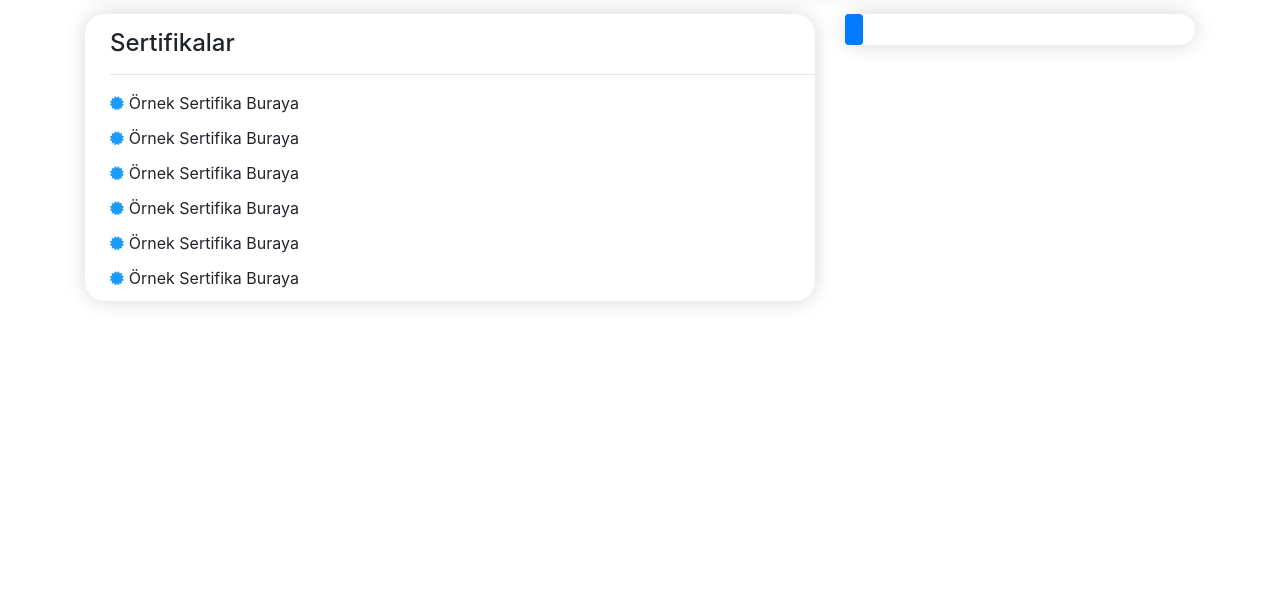
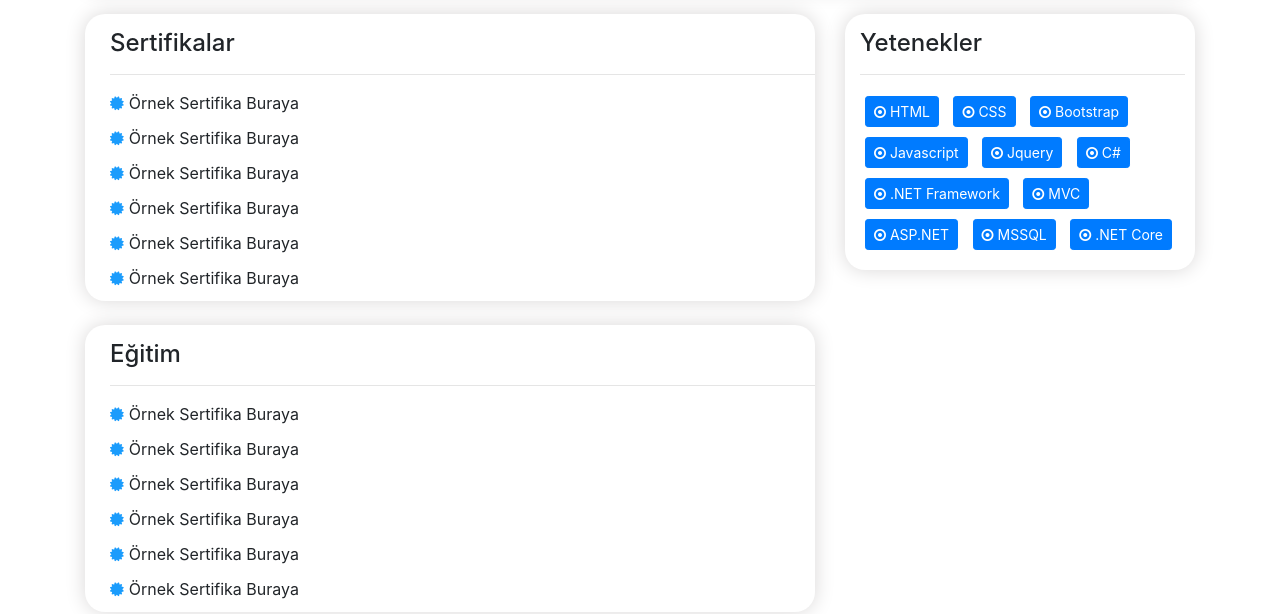
Before and after one commit to codeofpunk/HTML-CV-Template-Example-, a plain HTML site: page CV/index.html in a window 1280 px wide. Shown: the part 294-908 px from the top of the page. Before the commit the page ends 800 px from the top, so only its background shows below. Drawn offline with Linux system fonts and the light colour scheme.

Commit message:
Batuhan
v1

```diff
--- a/CV/Content/main.css
+++ b/CV/Content/main.css
@@ -69,3 +69,17 @@
     background-color: white;
     border-radius: 20px;
 }
+
+.yetenekler {
+    padding-top: 15px;
+    padding-bottom: 15px;
+    padding-left: 15px;
+    padding-right: 10px;
+}
+
+.yetenekBtn {
+    margin-top: 5px;
+    margin-bottom: 5px;
+    margin-left: 5px;
+    margin-right: 5px;
+}
--- a/CV/index.html
+++ b/CV/index.html
@@ -16,11 +16,13 @@
 <div class="container">
     <div class="row">
 
-        <div class="col-md-3"> <!-- Header sol, fotoğraf alanı.-->
-            <img class="head golge img-fluid" src="Images/profile.png"/>
+        <div class="col-md-3">
+            <!-- Header sol, fotoğraf alanı.-->
+            <img class="head golge img-fluid" src="Images/profile.png" />
         </div>
 
-        <div class="col-md-9"> <!-- Header sağ, hakkımda alanı.-->
+        <div class="col-md-9">
+            <!-- Header sağ, hakkımda alanı.-->
             <div class="head golge">
                 <div class="headParagraf">
                     <h3>Başlık</h3>
@@ -43,27 +45,57 @@
             </div>
         </div>
     </div>
-    <br/>
+    <br />
     <div class="row">
         <div class="col-md-8">
             <div class="sertifikalar golge">
                 <h4>Sertifikalar</h4>
-                <hr/>
-                <i class="fa fa-certificate"></i><a>Örnek Sertifika Buraya</a><br/>
-                <i class="fa fa-certificate"></i><a>Örnek Sertifika Buraya</a><br/>
-                <i class="fa fa-certificate"></i><a>Örnek Sertifika Buraya</a><br/>
-                <i class="fa fa-certificate"></i><a>Örnek Sertifika Buraya</a><br/>
-                <i class="fa fa-certificate"></i><a>Örnek Sertifika Buraya</a><br/>
-                <i class="fa fa-certificate"></i><a>Örnek Sertifika Buraya</a><br/>
+                <hr />
+                <i class="fa fa-certificate"></i><a>Örnek Sertifika Buraya</a><br />
+                <i class="fa fa-certificate"></i><a>Örnek Sertifika Buraya</a><br />
+                <i class="fa fa-certificate"></i><a>Örnek Sertifika Buraya</a><br />
+                <i class="fa fa-certificate"></i><a>Örnek Sertifika Buraya</a><br />
+                <i class="fa fa-certificate"></i><a>Örnek Sertifika Buraya</a><br />
+                <i class="fa fa-certificate"></i><a>Örnek Sertifika Buraya</a><br />
 
             </div>
         </div>
         <div class="col-md-4">
             <div class="yetenekler golge">
-                <button type="button" class="btn btn-primary btn-sm"><i class="fa fa-"></i></button>
+                <h4>Yetenekler</h4>
+                <hr />
+                <button type="button" class="btn btn-primary btn-sm yetenekBtn"><i class="fa fa-dot-circle-o"></i> HTML</button>
+                <button type="button" class="btn btn-primary btn-sm yetenekBtn"><i class="fa fa-dot-circle-o"></i> CSS</button>
+                <button type="button" class="btn btn-primary btn-sm yetenekBtn"><i class="fa fa-dot-circle-o"></i> Bootstrap</button>
+                <button type="button" class="btn btn-primary btn-sm yetenekBtn"><i class="fa fa-dot-circle-o"></i> Javascript</button>
+                <button type="button" class="btn btn-primary btn-sm yetenekBtn"><i class="fa fa-dot-circle-o"></i> Jquery</button>
+                <button type="button" class="btn btn-primary btn-sm yetenekBtn"><i class="fa fa-dot-circle-o"></i> C#</button>
+                <button type="button" class="btn btn-primary btn-sm yetenekBtn"><i class="fa fa-dot-circle-o"></i> .NET Framework</button>
+                <button type="button" class="btn btn-primary btn-sm yetenekBtn"><i class="fa fa-dot-circle-o"></i> MVC</button>
+                <button type="button" class="btn btn-primary btn-sm yetenekBtn"><i class="fa fa-dot-circle-o"></i> ASP.NET</button>
+                <button type="button" class="btn btn-primary btn-sm yetenekBtn"><i class="fa fa-dot-circle-o"></i> MSSQL</button>
+                <button type="button" class="btn btn-primary btn-sm yetenekBtn"><i class="fa fa-dot-circle-o"></i> .NET Core</button>
+
             </div>
         </div>
     </div>
+    <br/>
+    <div class="row">
+        <div class="col-md-8">
+            <div class="sertifikalar golge">
+                <h4>Eğitim</h4>
+                <hr />
+                <i class="fa fa-certificate"></i><a>Örnek Sertifika Buraya</a><br />
+                <i class="fa fa-certificate"></i><a>Örnek Sertifika Buraya</a><br />
+                <i class="fa fa-certificate"></i><a>Örnek Sertifika Buraya</a><br />
+                <i class="fa fa-certificate"></i><a>Örnek Sertifika Buraya</a><br />
+                <i class="fa fa-certificate"></i><a>Örnek Sertifika Buraya</a><br />
+                <i class="fa fa-certificate"></i><a>Örnek Sertifika Buraya</a><br />
+
+            </div>
+        </div>
+    </div>
+
 </div>
 </body>
 </html>
```
